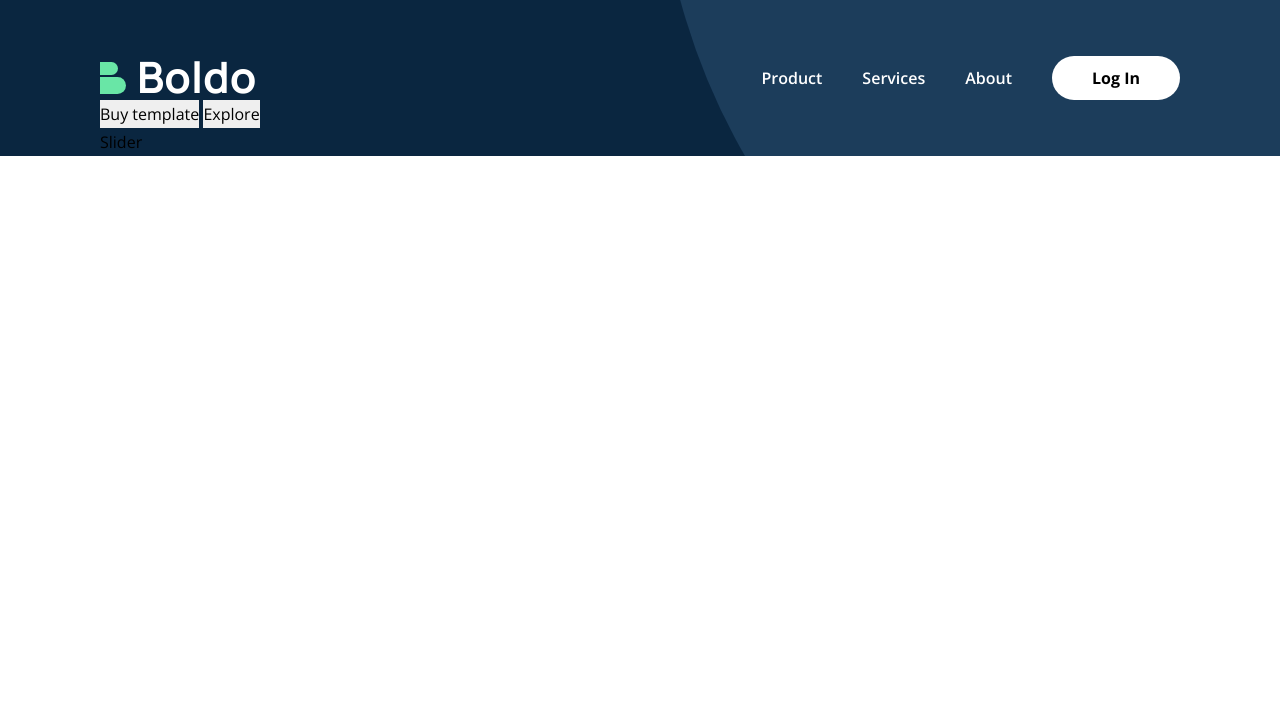
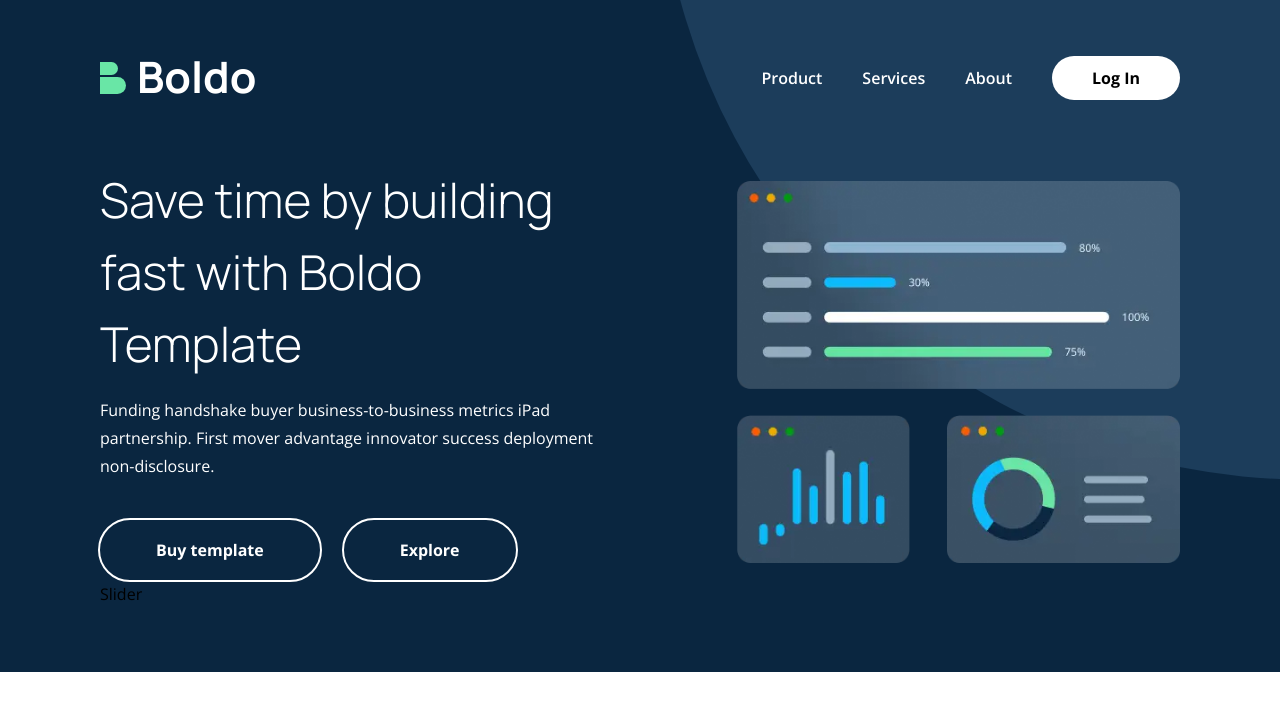
Before and after one commit to YuriiStreltsov/ant-boldo-test, a website built with Vite: page index.html in a window 1280 px wide. Built offline with nearby package versions, Linux system fonts and the light colour scheme.

Commit message:
Styled hero container

```diff
--- a/index.html
+++ b/index.html
@@ -5,11 +5,15 @@
     <link rel="icon" type="image/svg+xml" href="/vite.svg" />
     <link rel="preconnect" href="https://fonts.googleapis.com" />
     <link rel="preconnect" href="https://fonts.gstatic.com" crossorigin />
-    <link
-      href="https://fonts.googleapis.com/css2?family=Manrope:wght@200..800&family=Open+Sans:ital,wght@0,300..800;1,300..800&display=swap"
-      rel="stylesheet"
+    <style>
+      @import url("https://fonts.googleapis.com/css2?family=Manrope:wght@200..800&family=Open+Sans:ital,wght@0,300..800;1,300..800&display=swap");
+    </style>
+    <meta name="viewport" content="width=device-width, initial-scale=1.0" />
+    <meta
+      name="description"
+      content="Boldo offers a modern and efficient template for website development. Save time and build fast with our customizable solutions. Explore our services, products, and innovative features today."
     />
-    <meta name="viewport" content="width=device-width, initial-scale=1.0" />
+
     <title>Boldo</title>
   </head>
   <body>
@@ -26,12 +30,12 @@
           </div>
         </a>
 
-        <button class="nav-header__burger" id="burgerButton">
-          <span class="burger__line animate"></span>
-          <span class="burger__line animate"></span>
-          <span class="burger__line animate"></span>
+        <button class="nav-header__burger" id="burgerButton" aria-label="Menu">
+          <span class="burger__line"></span>
+          <span class="burger__line"></span>
+          <span class="burger__line"></span>
         </button>
-        <div class="nav-header__menu animate">
+        <div class="nav-header__menu">
           <ul class="nav-header__links">
             <li class="nav-header__link-item">
               <a href="#product">Product</a>
@@ -41,29 +45,73 @@
             </li>
             <li class="nav-header__link-item"><a href="#about">About</a></li>
           </ul>
-          <button class="nav-header__login btn btn__primary btn__outline-light">
-            Log In
-          </button>
+          <a href="#login" class="nav-header__login btn">Log In</a>
         </div>
       </nav>
 
       <!-- Hero -->
-      <div>
+      <div class="hero">
         <!-- Tagline -->
-        <div>
-          <h1></h1>
-          <p></p>
-          <div>
-            <button>Buy template</button>
-            <button>Explore</button>
+        <div class="hero-tagline">
+          <h1 class="hero-tagline__heading">
+            Save time by building fast with Boldo Template
+          </h1>
+          <p class="hero-tagline__text">
+            Funding handshake buyer business-to-business metrics iPad
+            partnership. First mover advantage innovator success deployment
+            non-disclosure.
+          </p>
+          <div class="hero-tagline__actions">
+            <button type="button" class="hero-tagline__button btn btn__large">
+              Buy template
+            </button>
+            <button type="button" class="hero-tagline__button btn btn__large">
+              Explore
+            </button>
           </div>
         </div>
         <!-- Charts -->
-        <div></div>
+        <div class="hero-charts">
+          <ul>
+            <li>
+              <picture>
+                <source srcset="./src/img/webp/Chart-1.webp" />
+                <img
+                  src="./src/img/charts/Chart-1.png"
+                  alt="Chart 1 - Sales Data for Q1 2022"
+                  width="494"
+                  height="232"
+                />
+              </picture>
+            </li>
+            <li>
+              <picture>
+                <source srcset="./src/img/webp/Chart-2.webp" />
+                <img
+                  src="./src/img/charts/Chart-2.png"
+                  alt="Chart 2 - Revenue Growth for 2022"
+                  width="193"
+                  height="166"
+                />
+              </picture>
+            </li>
+            <li>
+              <picture>
+                <source srcset="./src/img/webp/Chart-3.webp" />
+                <img
+                  src="./src/img/charts/Chart-3.png"
+                  alt="Chart 3 - User Engagement for Q1 2022"
+                  width="262"
+                  height="166"
+                />
+              </picture>
+            </li>
+          </ul>
+        </div>
       </div>
 
       <!-- Slider hero -->
-      <div>Slider</div>
+      <div class="slider-header">Slider</div>
     </header>
     <main></main>
     <footer></footer>
--- a/package.json
+++ b/package.json
@@ -4,9 +4,9 @@
   "version": "1.0.0",
   "type": "module",
   "scripts": {
-    "dev": "vite",
+    "dev": "vite --host",
     "build": "vite build",
-    "preview": "vite preview"
+    "start": "vite preview --host"
   },
   "browserslist": [
     "cover 99.5%"
--- a/src/js/mobile-menu.js
+++ b/src/js/mobile-menu.js
@@ -17,6 +17,7 @@ function toggleMenu() {
 
 function init() {
   refs.button.addEventListener("click", toggleMenu);
+  refs.menu.addEventListener("click", toggleMenu);
 }
 
 document.addEventListener("DOMContentLoaded", () => {
--- a/src/scss/_global.scss
+++ b/src/scss/_global.scss
@@ -2,6 +2,7 @@ html,
 body {
   font-family: "Open Sans";
   font-size: 16px;
+  font-weight: 300;
   line-height: 1.75;
   color: var(--main-text-color);
   position: relative;
@@ -40,11 +41,14 @@ body {
 
 .logo {
   font-family: "Manrope";
-  font-size: 43.25px;
+  font-size: 32px;
   line-height: 0.7;
   font-weight: 700;
   position: relative;
   display: flex;
+  @include responsive(md) {
+    font-size: 43.25px;
+  }
 
   &__brand {
     margin-right: 11px;
@@ -73,23 +77,44 @@ body {
   @extend .animate;
   cursor: pointer;
   font-weight: 700;
+  background-color: inherit;
+  color: inherit;
+  outline: 2px solid currentColor;
+  padding: 0.5rem 2.5rem;
+  border-radius: 2.5rem;
+
+  &__large {
+    padding: 1rem 3.5rem;
+    border-radius: 3.5rem;
+  }
+
+  &:hover {
+    color: currentColor;
+    background-color: var(--accent-color);
+    outline: transparent;
+  }
 
   &:active {
     transform: translateY(1px);
   }
+}
 
-  &__outline-light {
-    background-color: var(--main-color);
-    outline: 2px solid var(--second-color);
-  }
-
-  &__primary {
-    padding: 0.5rem 2.5rem;
-    border-radius: 2.5rem;
-  }
-
-  &__primary:hover {
-    background-color: var(--accent-color);
-    // outline: transparent;
+h1 {
+  font-family: "Manrope";
+  font-size: 2rem;
+  line-height: 1.5;
+  @include responsive(md) {
+    font-size: 3rem;
+    line-height: 1.5;
   }
 }
+
+a {
+  @extend .animate;
+}
+
+img {
+  width: 100%;
+  height: auto;
+  object-fit: contain;
+}
--- a/src/scss/_header.scss
+++ b/src/scss/_header.scss
@@ -1,6 +1,12 @@
 header {
   background: var(--second-color);
   overflow: hidden;
+  padding-top: 2rem;
+  padding-bottom: 1.5rem;
+  @include responsive(md) {
+    padding-top: 3.5rem;
+    padding-bottom: 4rem;
+  }
 
   &::after {
     content: "";
@@ -25,10 +31,6 @@ header {
   display: flex;
   justify-content: space-between;
   align-items: center;
-  margin-top: 2rem;
-  @include responsive(md) {
-    margin-top: 3.5rem;
-  }
 
   & .logo {
     color: var(--main-color);
@@ -50,6 +52,7 @@ header {
     z-index: 20;
 
     .burger__line {
+      @extend .animate;
       width: 100%;
       height: 2px;
       background-color: #fff;
@@ -75,12 +78,13 @@ header {
   }
 
   &__menu {
+    @extend .animate;
     z-index: 10;
     @media (max-width: $max) {
       text-align: center;
       height: 100vh;
       padding: 6rem 1.5rem;
-      width: 30%;
+      width: 100%;
       position: absolute;
       top: 0;
       bottom: 0;
@@ -97,14 +101,20 @@ header {
       display: flex;
       gap: 2.5rem;
       align-items: center;
-
-      & .btn__outline-light {
-        outline: transparent;
-      }
     }
 
     &.opened {
       transform: translateX(0);
+    }
+  }
+
+  &__login {
+    &:hover {
+      color: var(--main-color);
+    }
+    @include responsive(md) {
+      background-color: var(--main-color);
+      outline: transparent;
     }
   }
 
@@ -124,10 +134,85 @@ header {
     }
   }
 
-  // &__link-item {
-  //   margin-bottom: 1.5rem;
-  //   @include responsive(md) {
-  //     margin-bottom: 0;
-  //   }
-  // }
+  &__link-item:hover {
+    color: var(--accent-color);
+  }
 }
+
+.hero {
+  display: flex;
+  flex-direction: column;
+  align-items: center;
+  position: relative;
+  z-index: 3;
+  margin-top: 4rem;
+  color: var(--main-color);
+
+  @include responsive(xl) {
+    flex-direction: row;
+    align-items: center;
+    justify-content: space-between;
+  }
+}
+
+.hero-tagline {
+  @include responsive(xl) {
+    width: 46%;
+  }
+  &__heading {
+    margin-bottom: 1rem;
+  }
+
+  &__text {
+    margin-bottom: 2.5rem;
+  }
+
+  &__actions {
+    display: flex;
+    flex-direction: column;
+    row-gap: 1.5rem;
+    @include responsive(sm) {
+      display: flex;
+      flex-direction: row;
+      column-gap: 1.5rem;
+    }
+  }
+
+  &__button:hover {
+    color: var(--second-color);
+  }
+}
+
+.hero-charts {
+  display: none;
+
+  @include responsive(xl) {
+    display: block;
+    width: 41%;
+  }
+
+  ul {
+    display: grid;
+    grid-template-columns: 0.425fr 0.575fr;
+    grid-template-rows: 0.6fr 0.4fr;
+    grid-column-gap: 2.3rem;
+    grid-row-gap: 1.64rem;
+  }
+
+  li:nth-child(1) {
+    grid-area: 1 / 1 / 2 / 3;
+  }
+  li:nth-child(2) {
+    grid-area: 2 / 1 / 3 / 2;
+  }
+  li:nth-child(3) {
+    grid-area: 2 / 2 / 3 / 3;
+  }
+}
+
+.slider-header {
+  display: none;
+  @include responsive(md) {
+    display: block;
+  }
+}
```
Also changed, not shown: src/img/charts/Chart-1.png (added), src/img/charts/Chart-2.png (added), src/img/charts/Chart-3.png (added), src/img/webp/Chart-1.webp (added), src/img/webp/Chart-2.webp (added), src/img/webp/Chart-3.webp (added).
